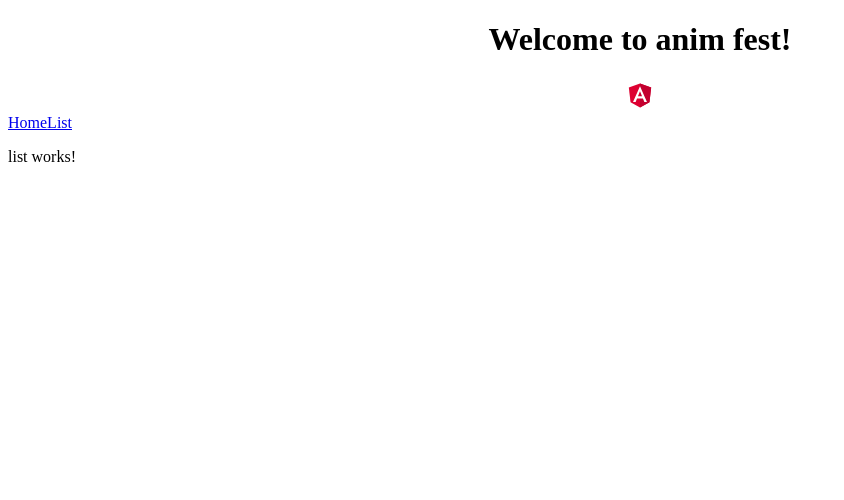
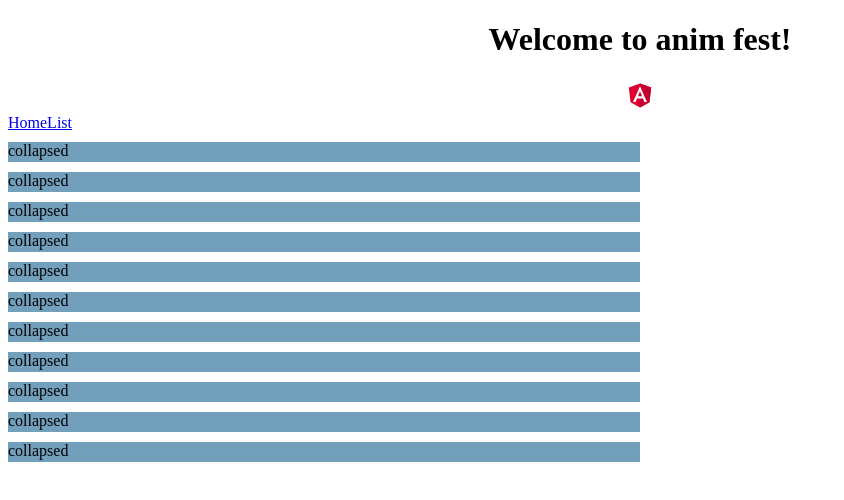
Before and after one commit to gablou/angular-anim, an Angular app: page /list in a window 1280 px wide. Shown: the top 500 px of the page, without its empty margins (0-844 px from the left). Built offline with nearby package versions, Linux system fonts and the light colour scheme.

Commit message:
stuf to animate

```diff
--- a/src/app/list/list.component.html
+++ b/src/app/list/list.component.html
@@ -1,3 +1,27 @@
-<p>
-  list works!
-</p>
+<div>
+  <div *ngFor="let row of list" [ngClass]="{'expanded': row.expanded}" class="row">
+    <ng-container *ngIf="row.loaded else loader">
+      <div *ngIf="row.expanded else collapsed" (click)="collapse(row)">
+        expanded has lot of stuf
+        1 <br>
+        1 <br>
+        1 <br>
+        1 <br>
+        1 <br>
+        1 <br>
+        1 <br>
+        1 <br>
+        1 <br>
+        1 <br>
+        1 <br>
+        1 <br>
+        1 <br>
+        1 <br>
+      </div>
+      <ng-template #collapsed>
+        <div (click)="expand(row)">collapsed</div>
+      </ng-template>
+    </ng-container>
+      <ng-template #loader><div>loading</div></ng-template>
+  </div>
+</div>
--- a/src/app/list/list.component.scss
+++ b/src/app/list/list.component.scss
@@ -0,0 +1,14 @@
+.row {
+    height: 20px;
+    width: 50%;
+    background-color: #72A0BC;
+    margin: 10px 0;
+
+    &.expanded {
+        height: auto;
+    }
+
+    .loader{
+        background-color: #A6ACB0;
+    }
+}
--- a/src/app/list/list.component.ts
+++ b/src/app/list/list.component.ts
@@ -1,4 +1,12 @@
+import { expand } from 'rxjs/operator/expand';
 import { Component, OnInit } from '@angular/core';
+type State = 'collapsed'| 'expanded';
+
+interface Row {
+  state: State;
+  expanded: boolean;
+  loaded: boolean;
+}
 
 @Component({
   selector: 'app-list',
@@ -6,10 +14,33 @@ import { Component, OnInit } from '@angular/core';
   styleUrls: ['./list.component.scss']
 })
 export class ListComponent implements OnInit {
-
+  list: Row[];
   constructor() { }
 
   ngOnInit() {
+    this.list = [
+      { state: 'collapsed', expanded: false, loaded: true },
+      { state: 'collapsed', expanded: false, loaded: true },
+      { state: 'collapsed', expanded: false, loaded: true },
+      { state: 'collapsed', expanded: false, loaded: true },
+      { state: 'collapsed', expanded: false, loaded: true },
+      { state: 'collapsed', expanded: false, loaded: true },
+      { state: 'collapsed', expanded: false, loaded: true },
+      { state: 'collapsed', expanded: false, loaded: true },
+      { state: 'collapsed', expanded: false, loaded: true },
+      { state: 'collapsed', expanded: false, loaded: true },
+      { state: 'collapsed', expanded: false, loaded: true }
+    ];
+  }
+
+  expand (row: Row): void {
+    row.expanded = true;
+    row.state = 'expanded';
+  }
+
+  collapse (row: Row): void {
+    row.expanded = false;
+    row.state = 'collapsed';
   }
 
 }
```
